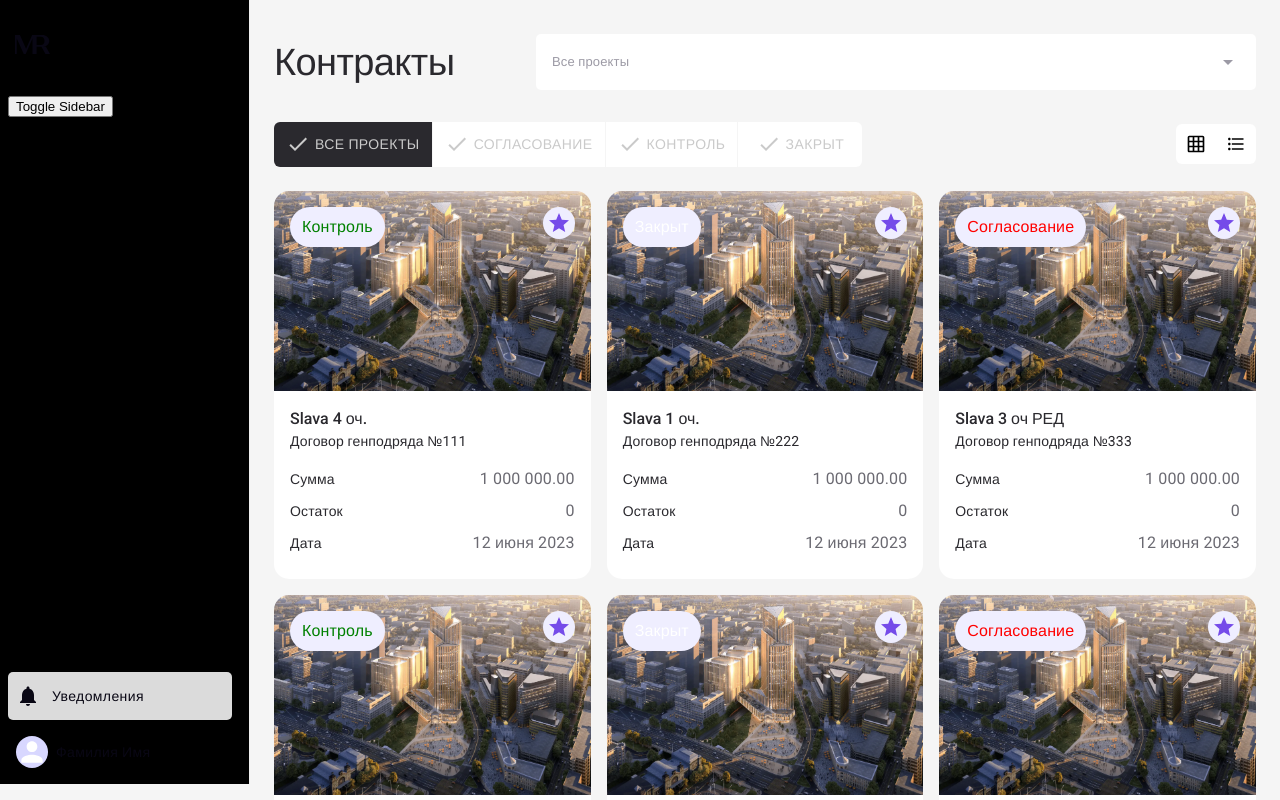
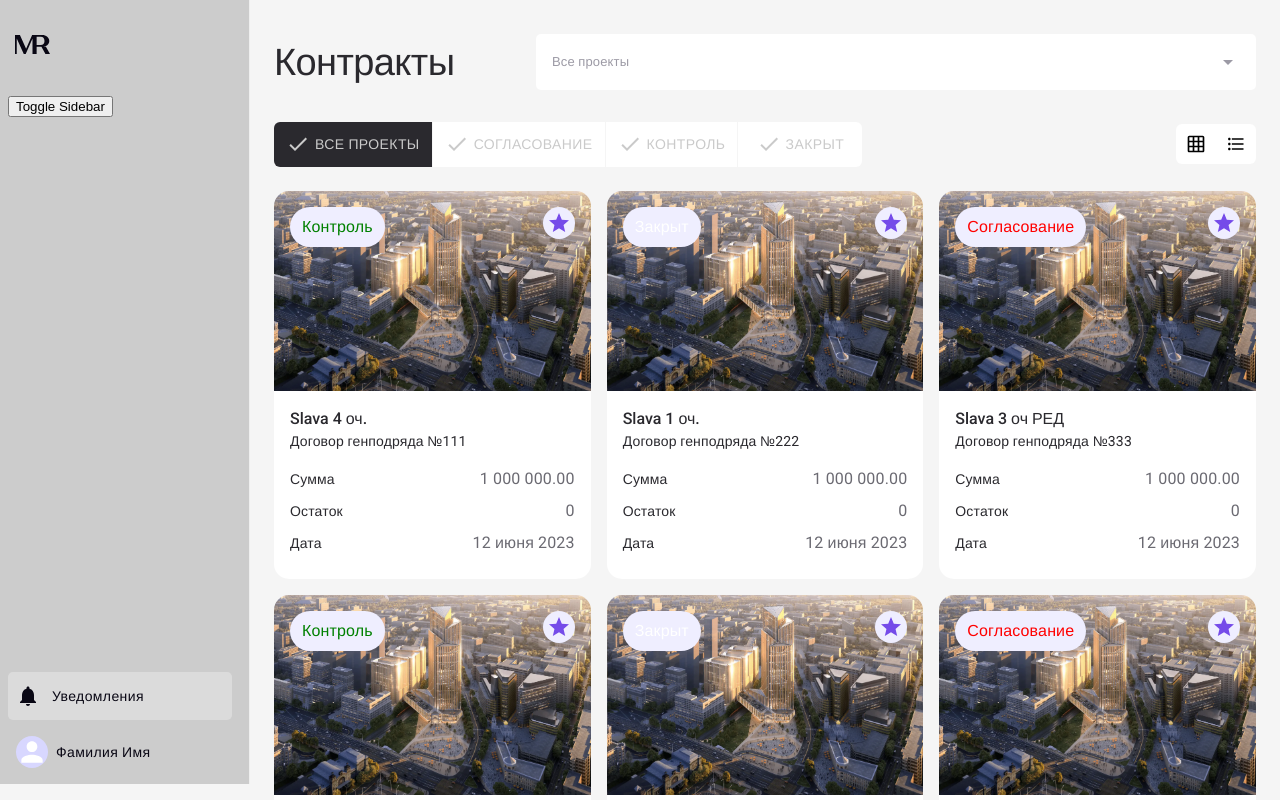
Before and after one commit to esilyaev/mrg-lkp, a React (Vite) app: page /contracts in a window 1280 px wide. Shown: the top 800 px of the page. Built offline with nearby package versions, Linux system fonts and the light colour scheme; a web font is replaced by a local one.

Commit message:
Sidebar-Pro UPD

```diff
--- a/src/assets/sidebar.css
+++ b/src/assets/sidebar.css
@@ -27,5 +27,5 @@
 }
 
 div[data-testid='ps-sidebar-container-test-id'] {
-  background-color: #000;
+  background-color: #ccc;
 }
```
